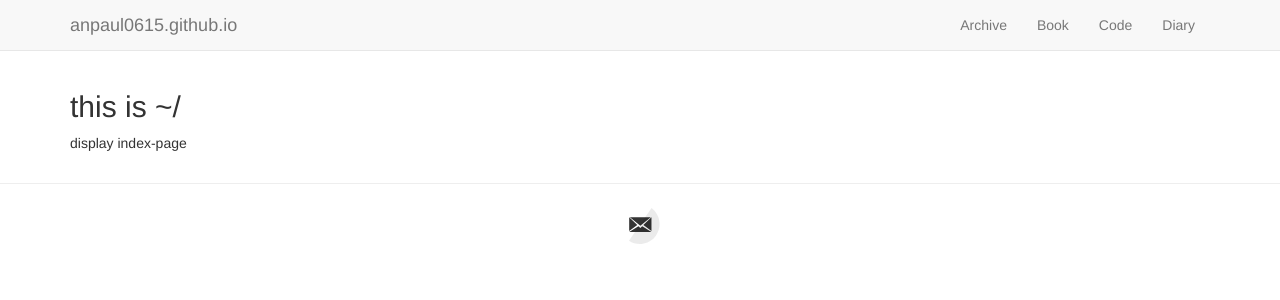
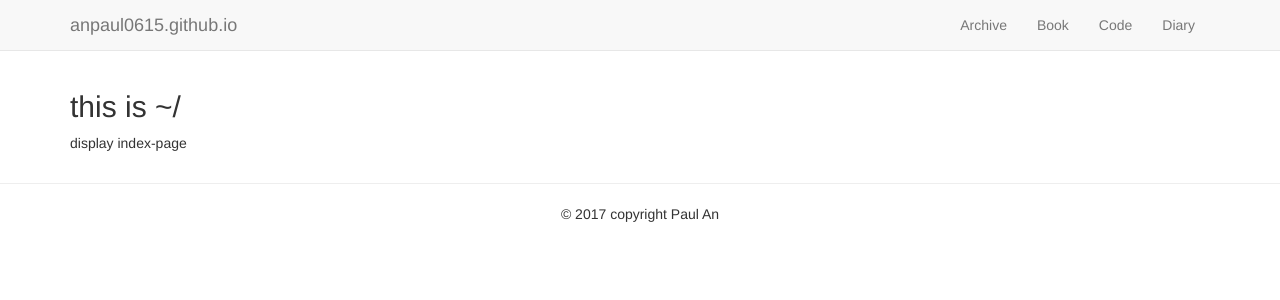
Before and after one commit to anpaul0615/resume, a Jekyll site: the page built from index.md, in a window 1280 px wide. Shown: the top 300 px of the page. Built offline with Jekyll 4.4.1, drawn with Linux system fonts in a browser that asks for light colours.

Commit message:
fix layout (_layout/base.html)

```diff
--- a/_layouts/base.html
+++ b/_layouts/base.html
@@ -5,8 +5,11 @@
   <meta http-equiv='X-UA-Compatible' content='IE=edge,chrome=1'>
   <meta name='viewport' content='width=device-width, initial-scale=1.0, maximum-scale=1.0'>
   <title>{{ page.title }}</title>
-  <link rel="stylesheet" href="https://cdnjs.cloudflare.com/ajax/libs/twitter-bootstrap/3.3.6/css/bootstrap.min.css" />
-  <link rel="stylesheet" href="/assets/stylesheets/base.css" />
+  <link href="https://cdnjs.cloudflare.com/ajax/libs/twitter-bootstrap/3.3.6/css/bootstrap.min.css" rel="stylesheet" />
+  <link href="/assets/stylesheets/base.css" rel="stylesheet" />
+  <script src="https://cdnjs.cloudflare.com/ajax/libs/jquery/1.12.4/jquery.min.js"></script>
+  <script src="https://cdnjs.cloudflare.com/ajax/libs/twitter-bootstrap/3.3.6/js/bootstrap.min.js"></script>
+  <script src="/assets/javascripts/base.js"></script>
   <!--[if lt IE 9]>
   <script src="//html5shiv.googlecode.com/svn/trunk/html5.js"></script>
   <![endif]-->
@@ -25,12 +28,12 @@
           <span class="icon-bar"></span>
         </button>
       </div>
-      <nav id="navbar" class="navbar-collapse collapse" data-active="{{page.permalink}}">
+      <nav id="navbar" class="navbar-collapse collapse">
         <ul class="nav navbar-nav pull-right">
-          <li role="presentation"><a href="/archive">Archive</a></li>
-          <li role="presentation"><a href="/book">Book</a></li>
-          <li role="presentation"><a href="/code">Code</a></li>
-          <li role="presentation"><a href="/diary">Diary</a></li>
+          <li id="archive" role="presentation"><a href="/archive">Archive</a></li>
+          <li id="book" role="presentation"><a href="/book">Book</a></li>
+          <li id="code" role="presentation"><a href="/code">Code</a></li>
+          <li id="diary" role="presentation"><a href="/diary">Diary</a></li>
         </ul>
       </nav>
     </div>
@@ -45,16 +48,11 @@
   <hr/>
   <footer class="footer">
     <div class="container text-align-center">
-      {% include svg-icons.html %}
+      <p>&copy; 2017 copyright Paul An</p>
     </div>
   </footer>
 
   <!-- Google Analytics -->
   {% include analytics.html %}
-
-  <script src="https://cdnjs.cloudflare.com/ajax/libs/jquery/1.12.4/jquery.min.js"></script>
-  <script src="https://cdnjs.cloudflare.com/ajax/libs/twitter-bootstrap/3.3.6/js/bootstrap.min.js"></script>
-  <script src="/assets/javascripts/base.js">
-  </script>
 </body>
 </html>
```
